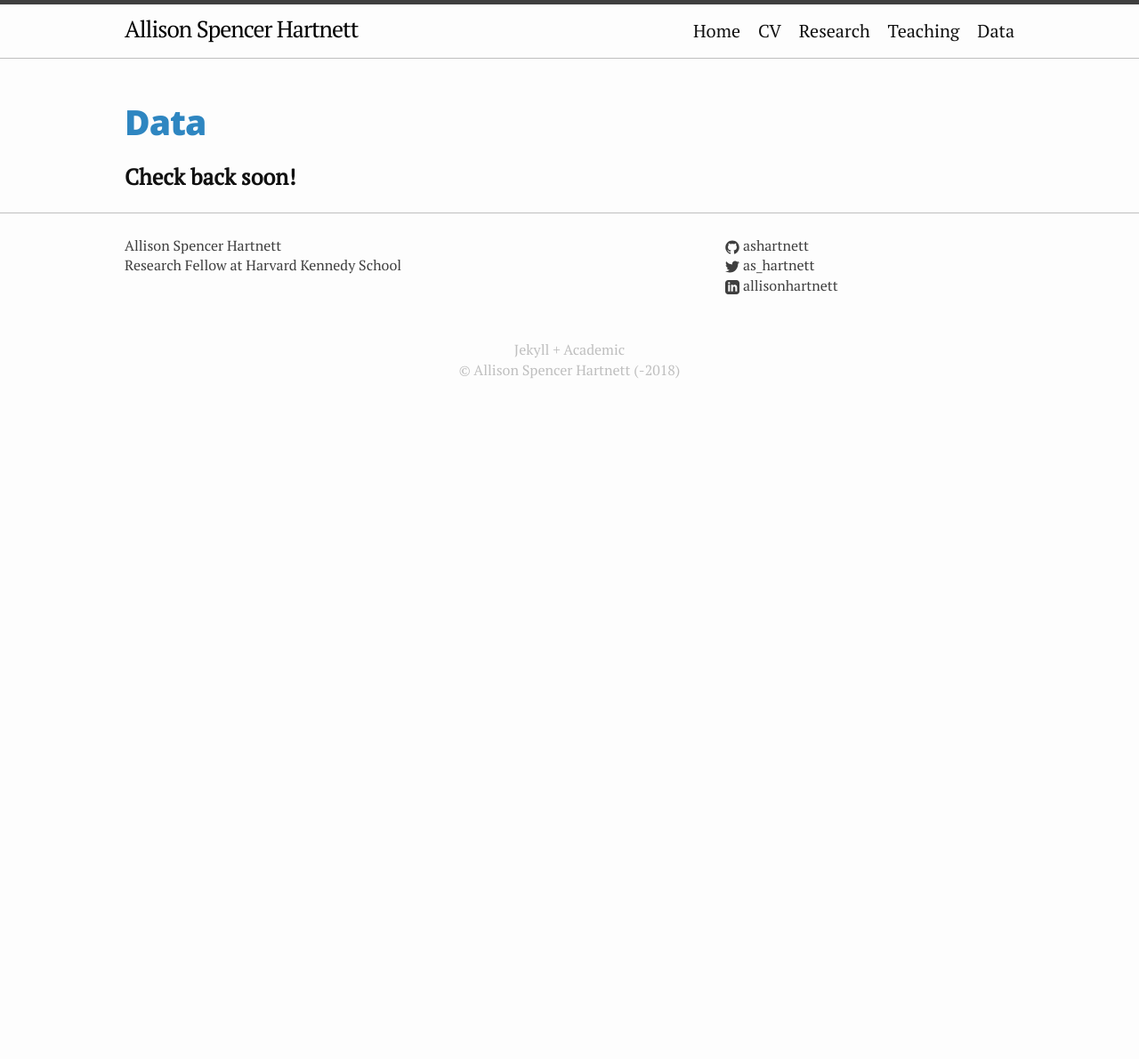
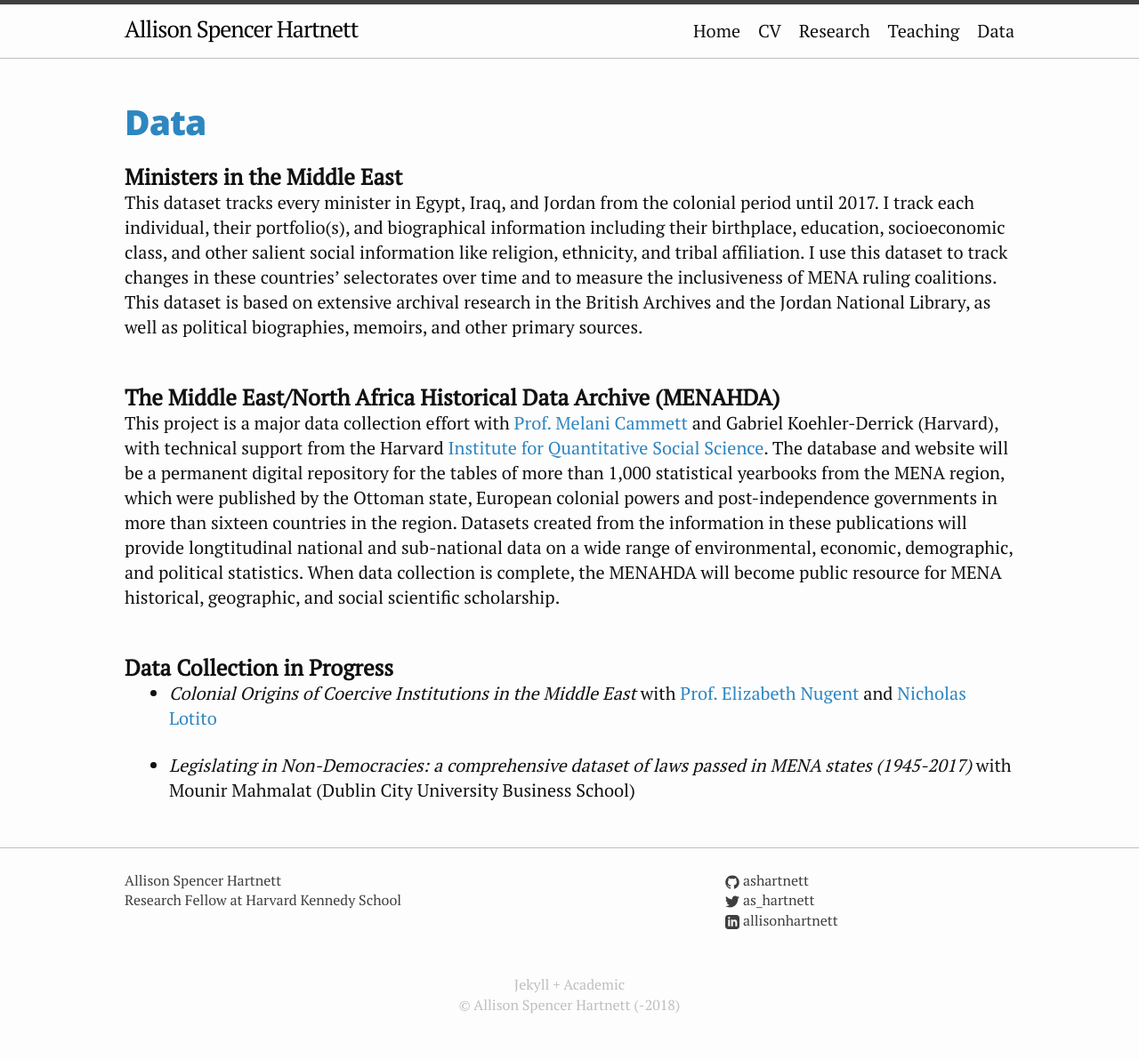
Before and after one commit to ashartnett/ashartnett.github.io, a Jekyll site: the page built from markdowns/4data.md, in a window 1280 px wide. Shown: the whole page at 89% size. Built offline with Jekyll 4.4.1, drawn with Linux system fonts in a browser that asks for light colours; before the commit the page ends 900 px from its top, so only the background shows below that.

Commit message:
updated research, teaching, and data descriptions.

```diff
--- a/markdowns/4data.md
+++ b/markdowns/4data.md
@@ -5,4 +5,13 @@ title: Data
 permalink: /data/
 ---
 
-### Check back soon!
+### Ministers in the Middle East
+This dataset tracks every minister in Egypt, Iraq, and Jordan from the colonial period until 2017. I track each individual, their portfolio(s), and biographical information including their birthplace, education, socioeconomic class, and other salient social information like religion, ethnicity, and tribal affiliation. I use this dataset to track changes in these countries' selectorates over time and to measure the inclusiveness of MENA ruling coalitions. This dataset is based on extensive archival research in the British Archives and the Jordan National Library, as well as political biographies, memoirs, and other primary sources.
+
+### The Middle East/North Africa Historical Data Archive (MENAHDA)
+This project is a major data collection effort with [Prof. Melani Cammett](http://www.melanicammett.org) and Gabriel Koehler-Derrick (Harvard), with technical support from the Harvard [Institute for Quantitative Social Science](https://www.iq.harvard.edu/). The database and website will be a permanent digital repository for the tables of more than 1,000 statistical yearbooks from the MENA region, which were published by the Ottoman state, European colonial powers and post-independence governments in more than sixteen countries in the region. Datasets created from the information in these publications will provide longtitudinal national and sub-national data on a wide range of environmental, economic, demographic, and political statistics. When data collection is complete, the MENAHDA will become public resource for MENA historical, geographic, and social scientific scholarship.
+
+### Data Collection in Progress
+- _Colonial Origins of Coercive Institutions in the Middle East_ with [Prof. Elizabeth Nugent](http://www.elizabethnugent.com) and [Nicholas Lotito](https://nicklotito.com/)
+
+- _Legislating in Non-Democracies: a comprehensive dataset of laws passed in MENA states (1945-2017)_ with Mounir Mahmalat (Dublin City University Business School)
```
Also changed, not shown: markdowns/2research.md (+3 -3 lines), markdowns/3teaching.md (+4 -4 lines).
